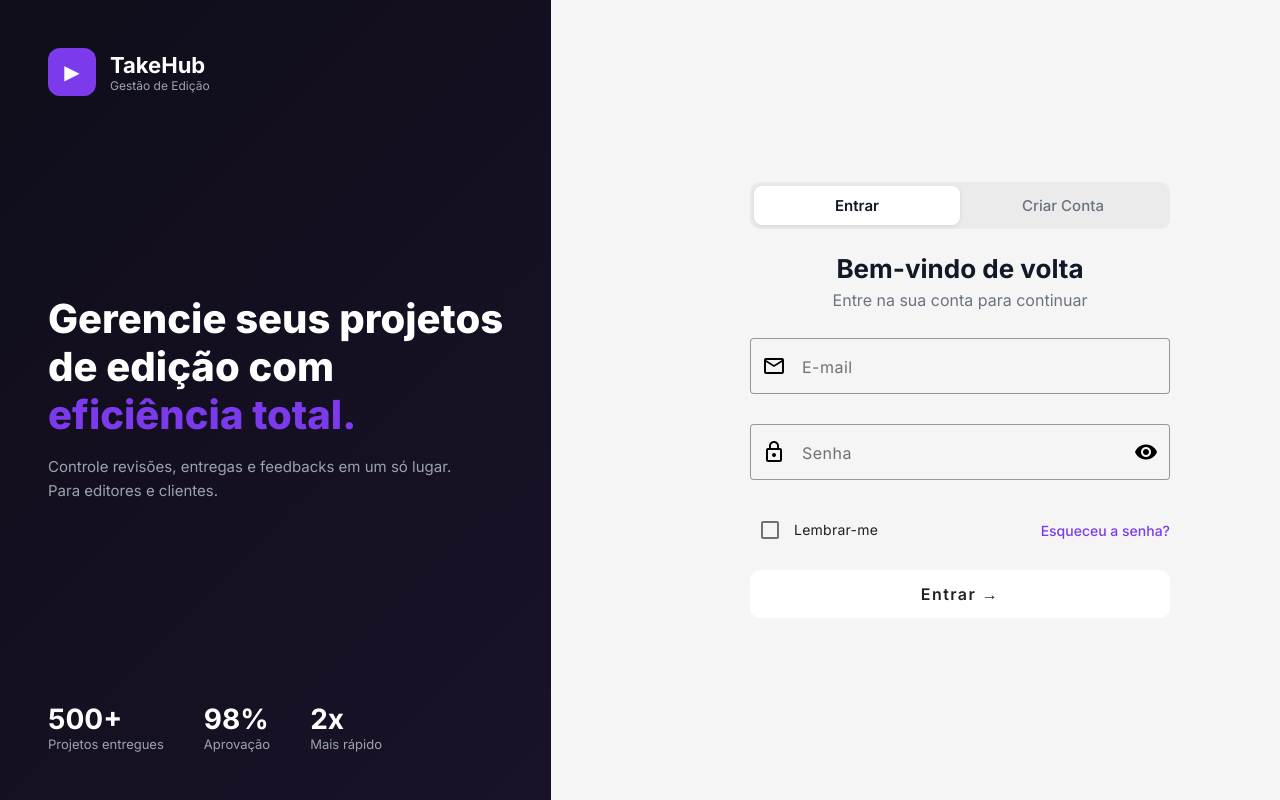
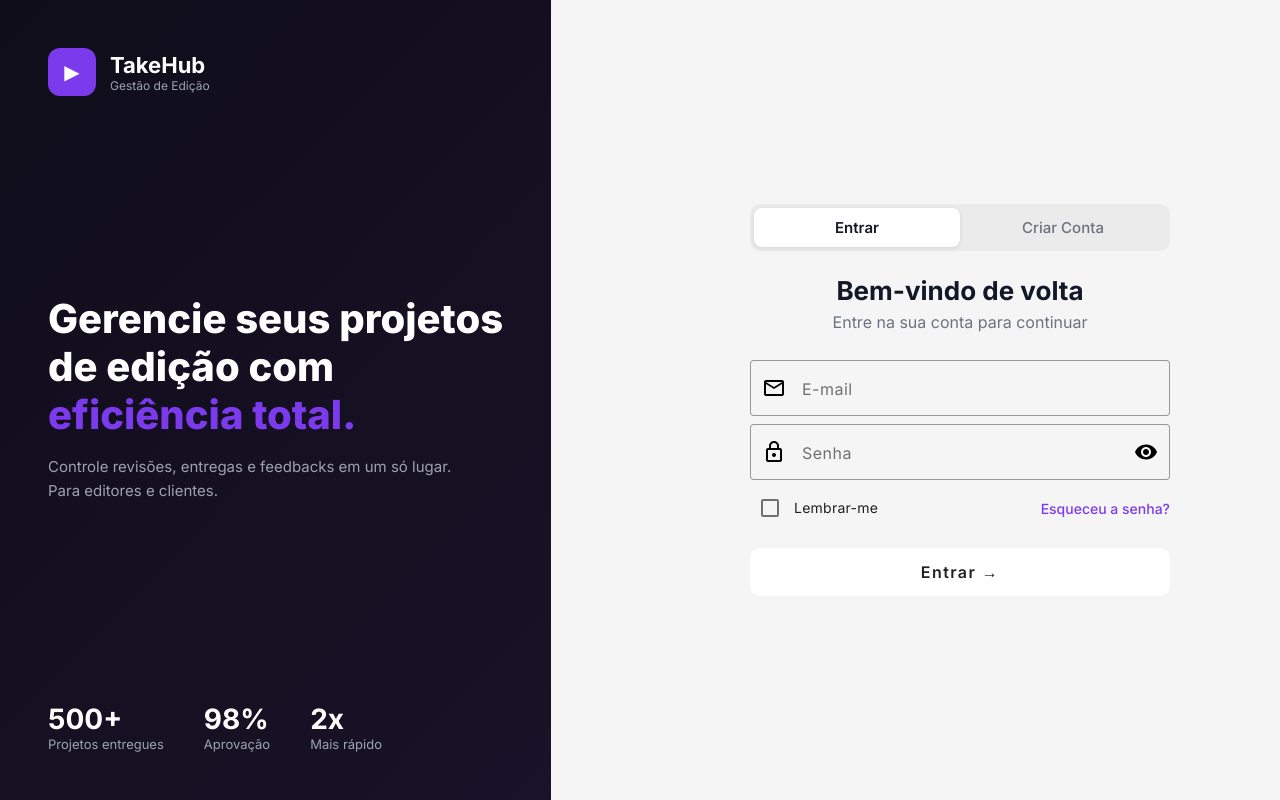
Before and after one commit to gabrielbalthazar/tcc-projeto, an Angular app in the folder front-app/: page /auth in a window 1280 px wide. Built offline with nearby package versions, Linux system fonts and the light colour scheme.

Commit message:
Atualização no comp de input

```diff
--- a/front-app/src/libs/shared/components/input-field/input-field.component.html
+++ b/front-app/src/libs/shared/components/input-field/input-field.component.html
@@ -1,4 +1,4 @@
-<mat-form-field appearance="outline" class="field">
+<mat-form-field appearance="outline" class="field" subscriptSizing="dynamic">
   <mat-label>{{ label }}</mat-label>
 
   <mat-icon matPrefix *ngIf="prefixIcon">{{ prefixIcon }}</mat-icon>
```
